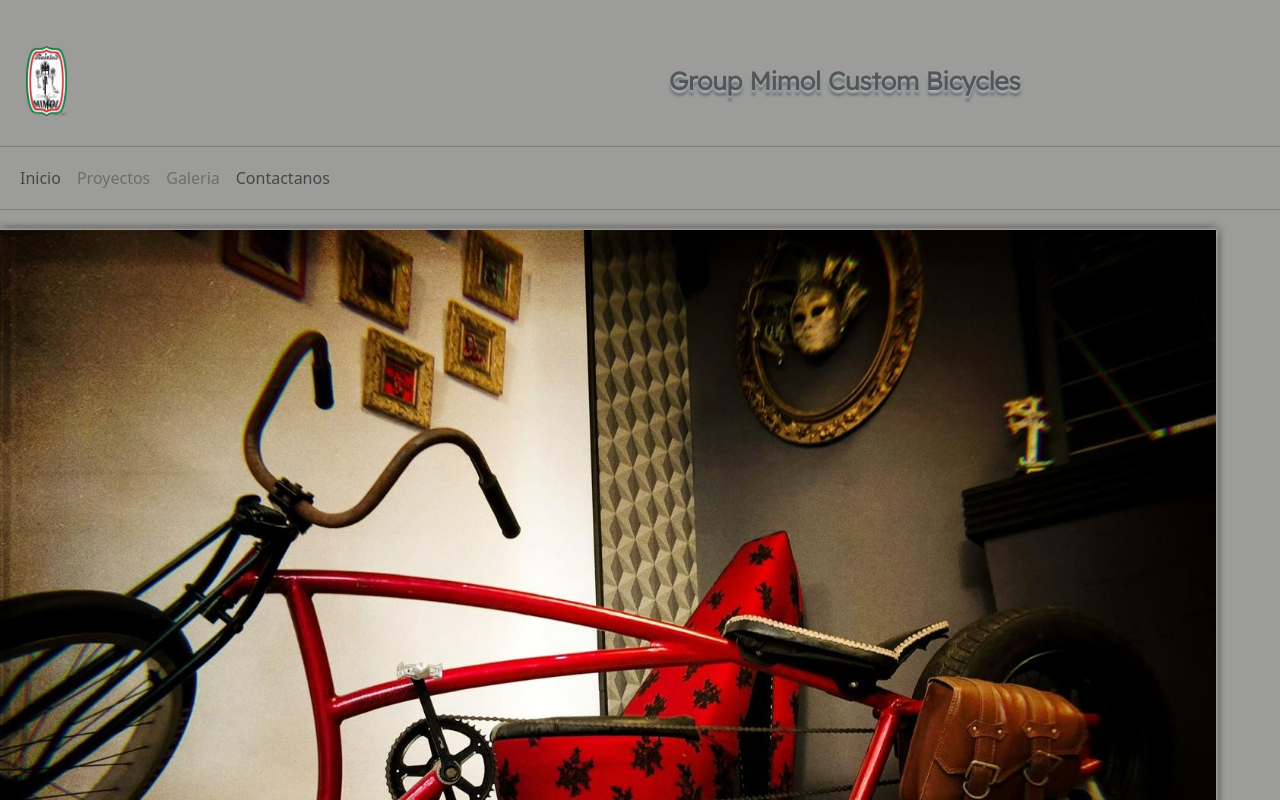
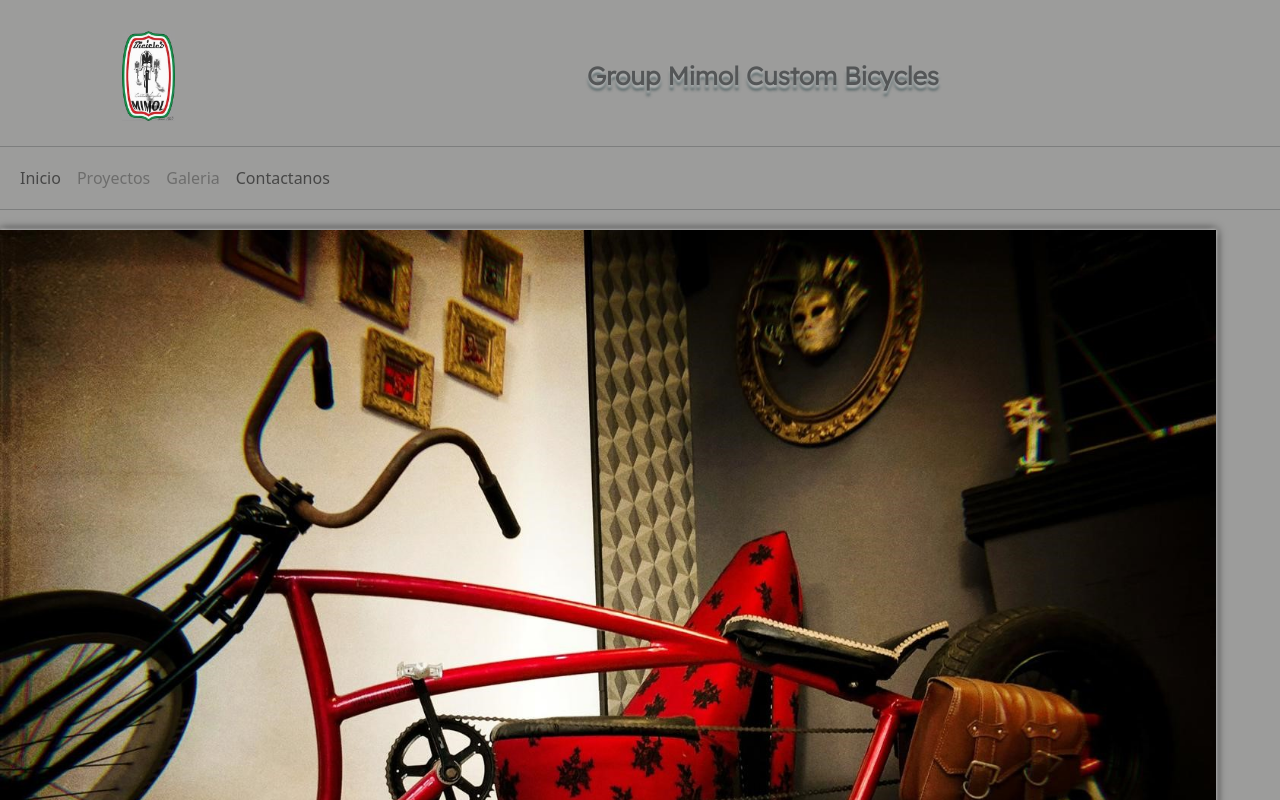
Before and after one commit to Luis1Gonzalez/Mimol-Custom-Bicycles, a plain HTML site: page index.html in a window 1280 px wide. Shown: the top 800 px of the page. Drawn offline with nearby package versions, Linux system fonts and the light colour scheme; a web font is replaced by a local one.

Commit message:
Add files via upload

```diff
--- a/estilos.css
+++ b/estilos.css
@@ -6,27 +6,27 @@
 
 body{
     background:#9C9C9B;
+    padding-top:5px;
 }
 
 header{
-    margin: 20px 0px;
+    margin: 0px 0 20px 0px;
 }
 
 #membrete{
 background:#9C9C9B;
 display:grid;
-grid-template-columns: 1fr 2fr;
+grid-template-columns: 20% 80%;
 grid-template-rows: auto;
 grid-template-areas:
 "logo nombre nombre";
     padding:2% 2%;
-    margin-bottom:5px;
 }
 
 #logo{
     grid-area:logo;
-    height:70px;
-    margin-right:5px;
+    height:90px;
+    text-align: center;
 }
 
 #logo img{
@@ -57,7 +57,6 @@ hr{
 .bg-secondary{
     background-color: #9C9C9B !important;
 }
-
 
 main{
     height:auto;
```
